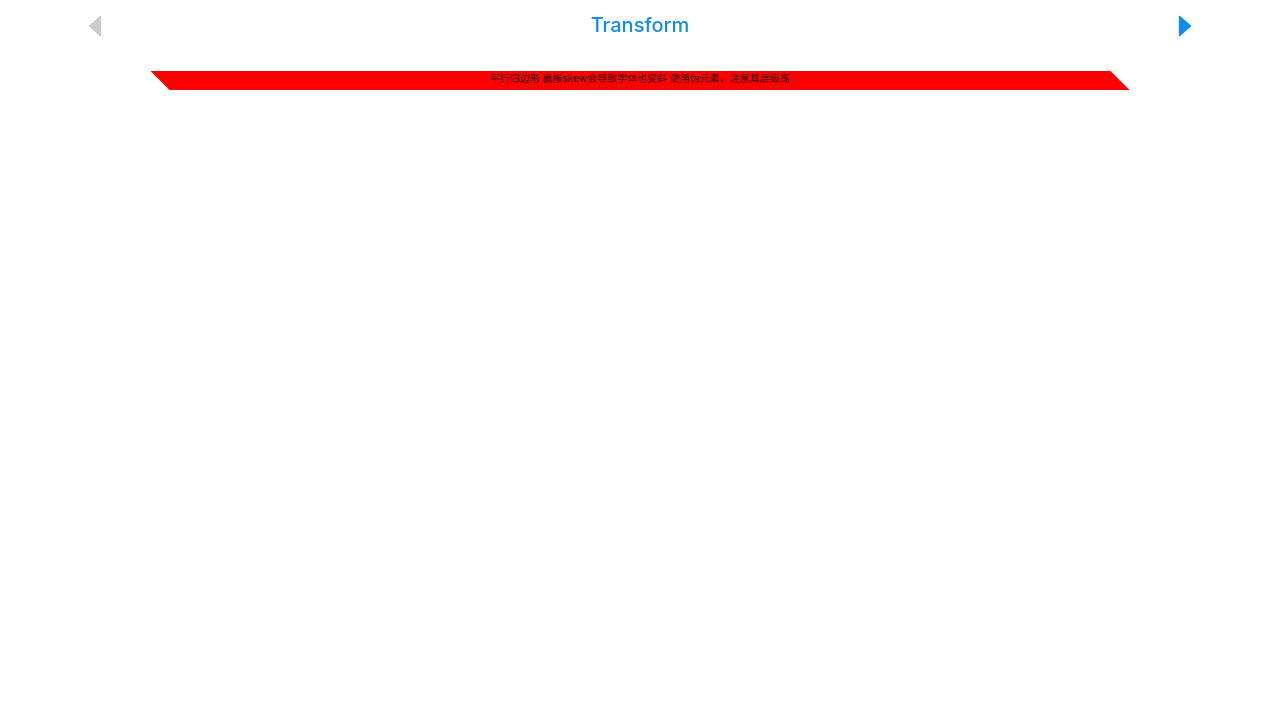
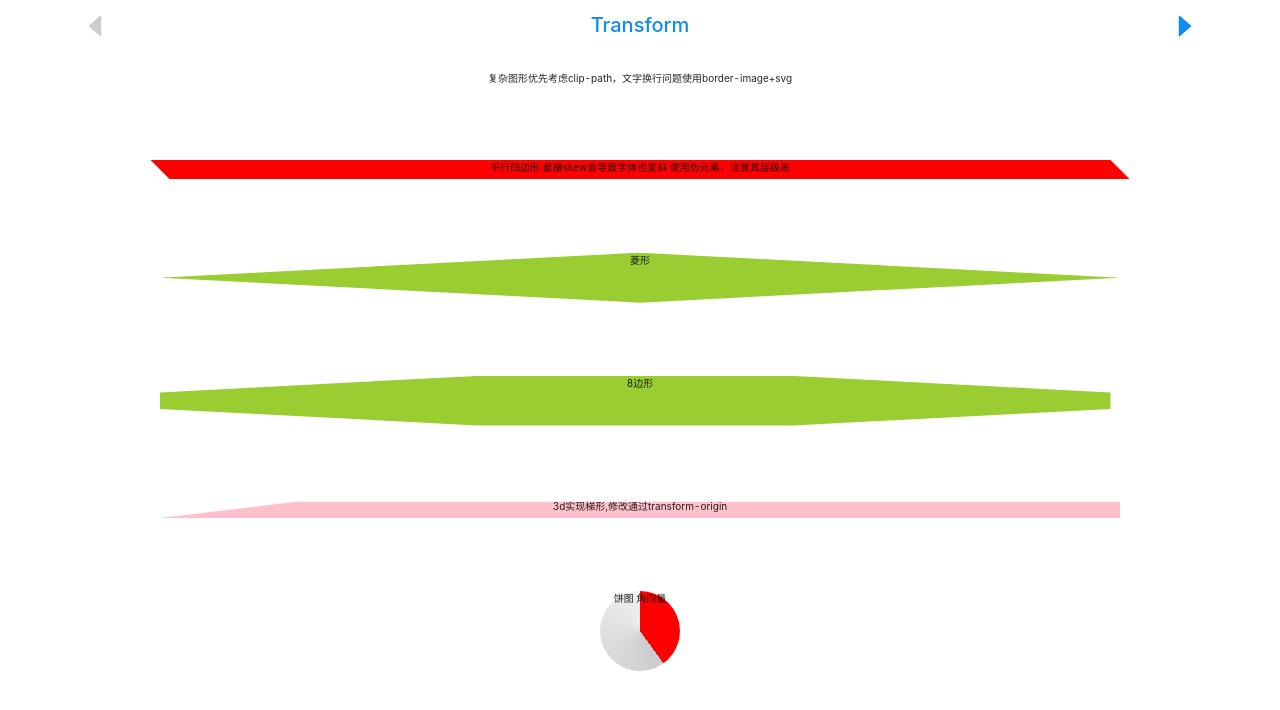
Before and after one commit to caifeng123/learn-css, a React (Create React App) app: page / in a window 1280 px wide. Shown: the top 710 px of the page. Built offline with nearby package versions, Linux system fonts and the light colour scheme.

Commit message:
feat: transform

```diff
--- a/src/teach/transform/index.less
+++ b/src/teach/transform/index.less
@@ -12,3 +12,50 @@
     transform: skew(45deg);
   }
 }
+
+#clip-path-rhombus {
+  height: 50px;
+  clip-path: polygon(50% 0, 100% 50%, 50% 100%, 0 50%);
+  background: yellowgreen;
+}
+
+#clip-path-eight-edge {
+  height: 50px;
+  clip-path: polygon(
+    33% 0,
+    66% 0,
+    99% 33%,
+    99% 66%,
+    66% 99%,
+    33% 99%,
+    0 66%,
+    0 33%
+  );
+  background: yellowgreen;
+}
+
+#threeD-trapezoid {
+  position: relative;
+  &::after {
+    background: pink;
+    content: "";
+    position: absolute;
+    z-index: -1;
+    top: 0;
+    left: 0;
+    right: 0;
+    bottom: 0;
+    transform: perspective(1em) rotateX(5deg);
+    transform-origin: bottom right;
+    // transform-origin: bottom left;
+    // transform-origin: bottom left;
+  }
+}
+
+#conic-gradient {
+  height: 80px;
+  width: 80px;
+  border-radius: 50%;
+  // background: #ccc;
+  background: conic-gradient(red 40%, #ccc 0, #eee);
+}
--- a/src/teach/transform/index.tsx
+++ b/src/teach/transform/index.tsx
@@ -3,8 +3,15 @@ import "./index.less";
 export default () => {
   return (
     <div className="App">
+      复杂图形优先考虑clip-path，文字换行问题使用border-image+svg
       <div id="Rhomboid">
         平行四边形 直接skew会导致字体也变斜 使用伪元素，注意其层级高
+      </div>
+      <div id="clip-path-rhombus">菱形</div>
+      <div id="clip-path-eight-edge">8边形</div>
+      <div id="threeD-trapezoid">3d实现梯形,修改通过transform-origin</div>
+      <div id="conic-gradient" data-value="30%">
+        饼图 角向量
       </div>
     </div>
   );
```
